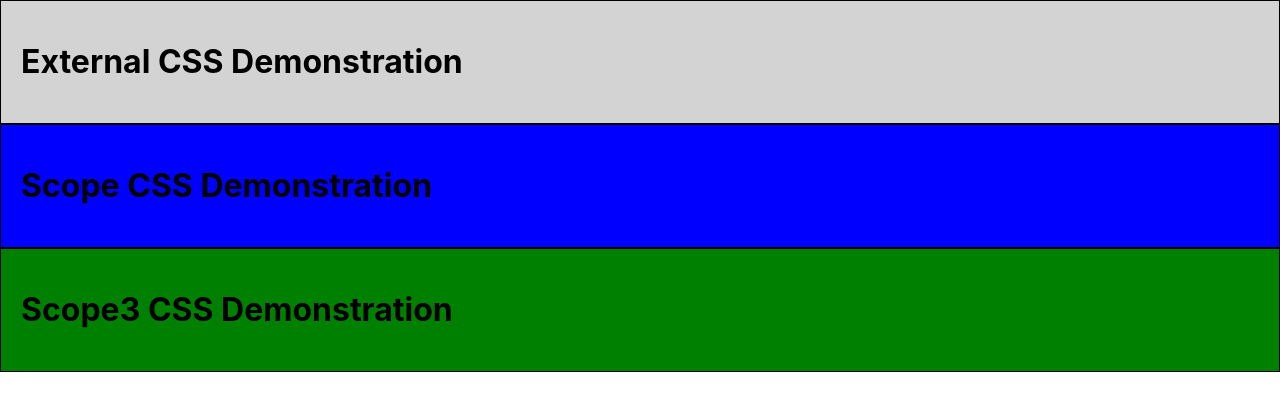
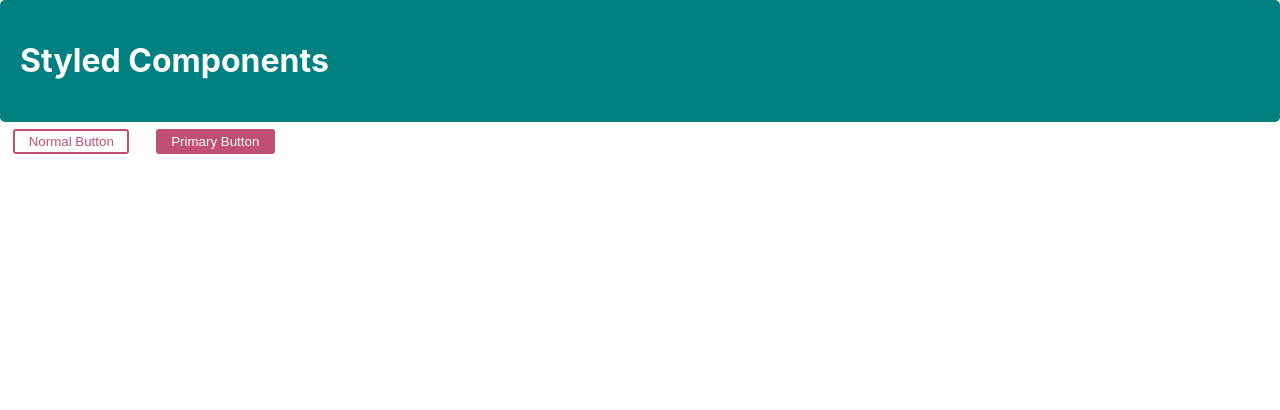
Before and after one commit to habideen/react_js_tutorial, a React (Create React App) app: page / in a window 1280 px wide. Shown: the top 410 px of the page. Built offline with nearby package versions, Linux system fonts and the light colour scheme.

Commit message:
styled components: create custom tags with styles

```diff
--- a/package.json
+++ b/package.json
@@ -9,6 +9,7 @@
     "react": "^18.3.1",
     "react-dom": "^18.3.1",
     "react-scripts": "5.0.1",
+    "styled-components": "^6.1.13",
     "web-vitals": "^2.1.4"
   },
   "scripts": {
--- a/src/App.js
+++ b/src/App.js
@@ -1,7 +1,8 @@
 import { useState, useEffect } from "react";
 import "./App.css";
+import StyledComponent from "./components/style/StyledComponent";
 // import InlineStyle from "./components/style/Inline";
-import ExternalCSS from "./components/style/ExternalCSS";
+// import ExternalCSS from "./components/style/ExternalCSS";
 // import UncontrolledForm from "./components/form/UncontrolledForm";
 // import MultipleFormValidatin from "./components/form/MultipleFormValidation";
 // import MultipleInput from "./components/form/MultipleInput";
@@ -33,8 +34,9 @@ function content() {
       <FormValidatin />
       <UncontrolledForm />
       <MultipleFormValidatin />
-      <InlineStyle /> */}
-      <ExternalCSS />
+      <InlineStyle />
+      <ExternalCSS /> */}
+      <StyledComponent />
     </div>
   );
 }
--- /dev/null
+++ b/src/components/style/StyledComponent.js
@@ -0,0 +1,43 @@
+import styled, { css } from "styled-components";
+
+const Container = styled.div`
+  background-color: teal;
+  padding: 20px;
+  border-radius: 5px;
+`;
+
+const Title = styled.h1`
+  color: white;
+  font-size: 2rem;
+`;
+
+const Button = styled.button`
+  background: transparent;
+  border-radius: 3px;
+  border: 2px solid #bf4f74;
+  color: #bf4f74;
+  margin: 0.5em 1em;
+  padding: 0.25em 1em;
+
+  ${(props) =>
+    props.$primary &&
+    css`
+      background: #bf4f74;
+      color: white;
+    `}
+`;
+
+function StyledComponent() {
+  return (
+    <>
+      <Container>
+        <Title>Styled Components</Title>
+      </Container>
+
+      <Button>Normal Button</Button>
+      <Button $primary>Primary Button</Button>
+    </>
+  );
+}
+
+export default StyledComponent;
```
Also changed, not shown: 1 other file (tests, documents, lock files or other folders).
